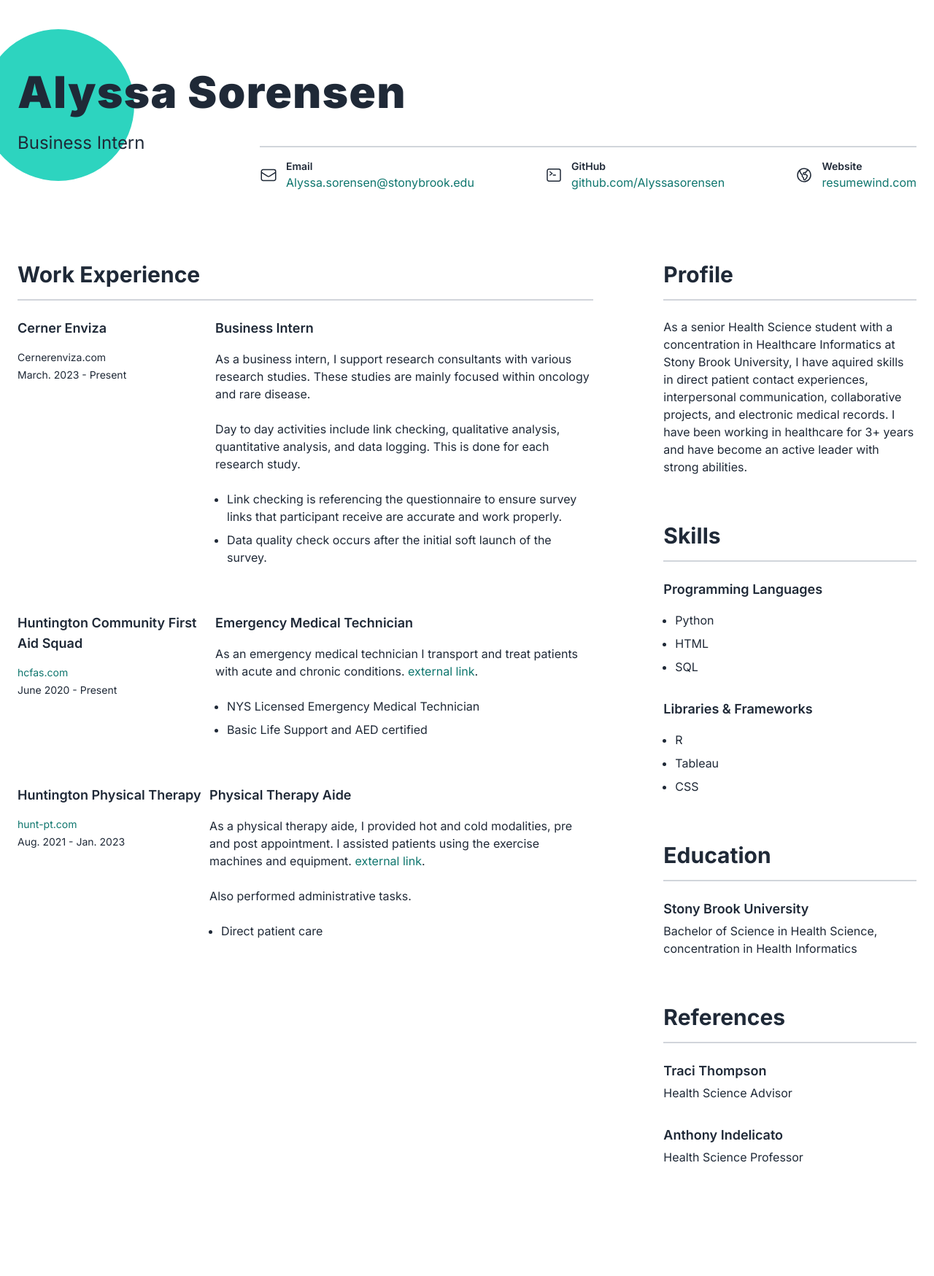
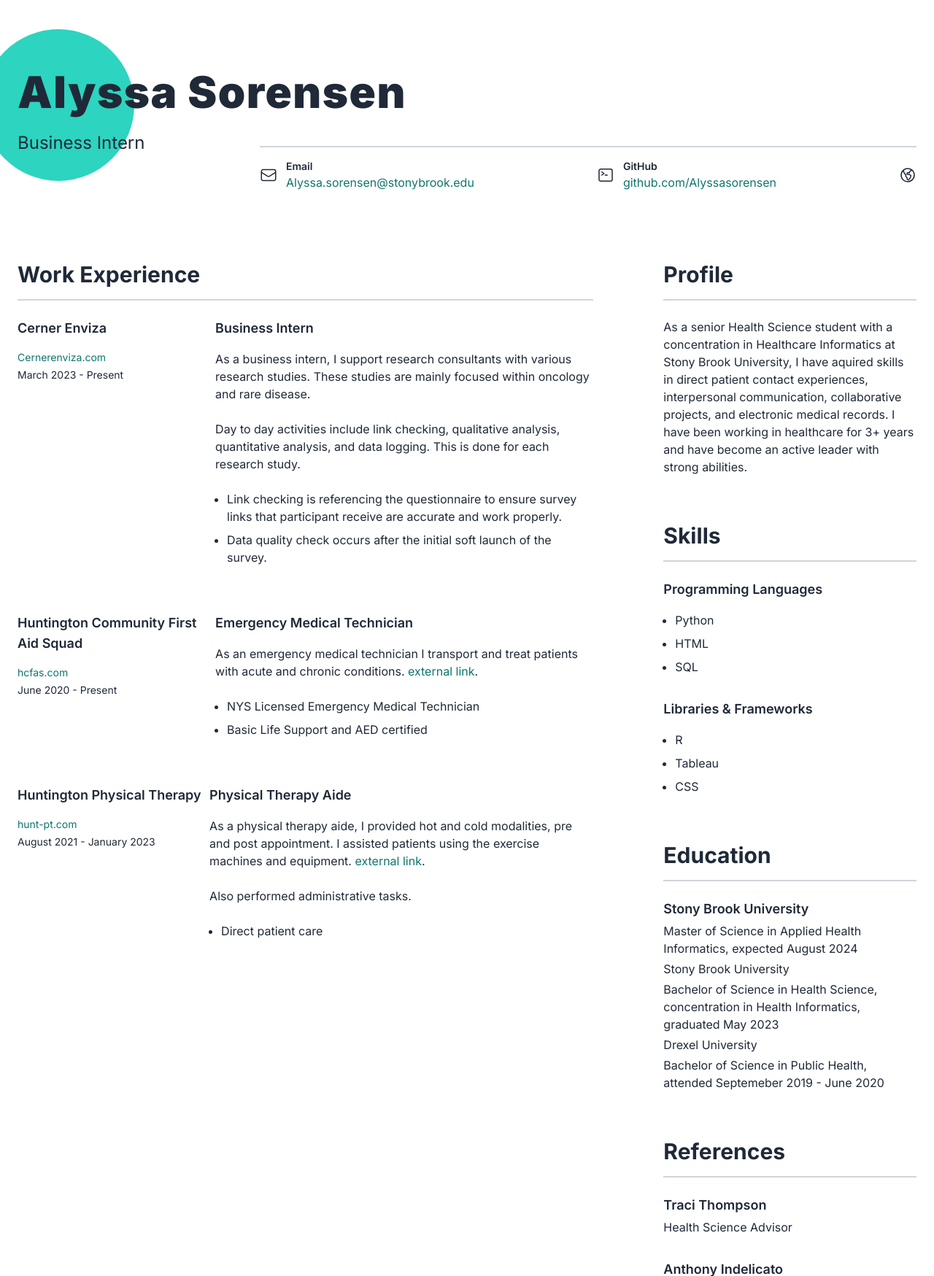
Before and after one commit to Alyssasorensen/Flask_render, a Flask app: page / in a window 1280 px wide. Shown: the top 1749 px of the page at 73% size. Before the commit the page ends 1593 px from the top, so only its background shows below. Run offline with Flask 3, Linux system fonts and the light colour scheme.

Commit message:
updated static folder

```diff
--- a/templates/home.html
+++ b/templates/home.html
@@ -122,19 +122,6 @@
                   />
                 </svg>
 
-                <!-- Contact 3 -->
-                <div class="ml-3">
-                  <p class="mb-0 font-semibold text-sm">Website</p>
-                  <p class="mb-0">
-                    <a
-                      href="https://resumewind.com"
-                      target="_blank"
-                      rel="noreferrer"
-                    >
-                      resumewind.com
-                    </a>
-                  </p>
-                </div>
               </div>
             </div>
           </div>
@@ -154,10 +141,15 @@
                 <!-- Company 1 -->
                 <h4 class="mb-1 lg:mb-4">Cerner Enviza</h4>
                 <p class="text-sm mb-1">
+                    <a
+                    href="https://www.cernerenviza.com/"
+                    target="_blank"
+                    rel="noreferrer"
+                  >
                     Cernerenviza.com
                   </a>
                 </p>
-                <p class="text-sm">March. 2023 - Present</p>
+                <p class="text-sm">March 2023 - Present</p>
               </div>
 
               <div class="lg:col-span-2">
@@ -186,7 +178,7 @@
                 <h4 class="mb-1 lg:mb-4">Huntington Community First Aid Squad</h4>
                 <p class="text-sm mb-1">
                   <a
-                    href="https://resumewind.com/"
+                    href="https://hcfas.org/"
                     target="_blank"
                     rel="noreferrer"
                   >
@@ -202,11 +194,12 @@
                 <p>
                   As an emergency medical technician I transport and treat patients with acute and chronic conditions.
                   <a
-                    href="https://resumewind.com/"
+                    href="https://hcfas.org/"
                     target="_blank"
                     rel="noreferrer"
                     >external link</a
                   >.
+
                 </p>
 
                 <ul>
@@ -223,14 +216,14 @@
                 <h4 class="mb-1 lg:mb-4">Huntington Physical Therapy</h4>
                 <p class="text-sm mb-1">
                   <a
-                    href="https://resumewind.com/"
+                    href="https://hunt-pt.com/"
                     target="_blank"
                     rel="noreferrer"
                   >
                     hunt-pt.com
                   </a>
                 </p>
-                <p class="text-sm">Aug. 2021 - Jan. 2023</p>
+                <p class="text-sm">August 2021 - January 2023</p>
               </div>
 
               <div class="lg:col-span-2">
@@ -240,15 +233,17 @@
                   As a physical therapy aide, I provided hot and cold modalities, pre and post appointment.
                   I assisted patients using the exercise machines and equipment.
                   <a
-                    href="https://resumewind.com/"
+                    href="https://hunt-pt.com/"
                     target="_blank"
                     rel="noreferrer"
                     >external link</a
                   >.
+
                 </p>
                 <p>
                   Also performed administrative tasks.
                 </p>
+
                 <ul>
                   <li>Direct patient care</li>
                 </ul>
@@ -288,7 +283,11 @@
             <!-- Education -->
             <h3 class="mt-12 lg:mt-16">Education</h3>
             <h4 class="mb-1">Stony Brook University</h4>
-            <p class="mb-1">Bachelor of Science in Health Science, concentration in Health Informatics</p>
+            <p class="mb-1">Master of Science in Applied Health Informatics, expected August 2024</p>
+            <h5 class="mb-1">Stony Brook University</h5>
+            <p class="mb-1">Bachelor of Science in Health Science, concentration in Health Informatics, graduated May 2023</p>
+            <h6 class="mb-1">Drexel University</h6>
+            <p class="mb-1">Bachelor of Science in Public Health, attended Septemeber 2019 - June 2020</p>
 
             <!-- References -->
             <h3 class="mt-12 lg:mt-16">References</h3>
```
